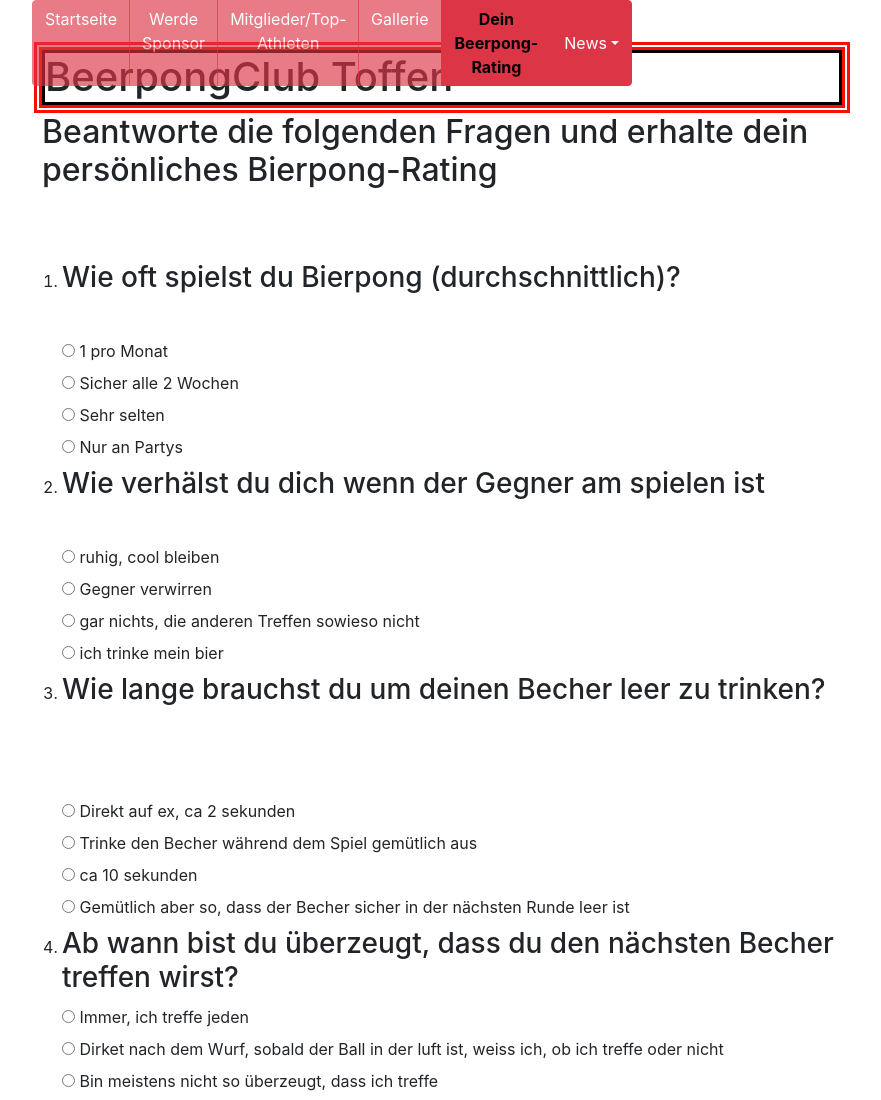
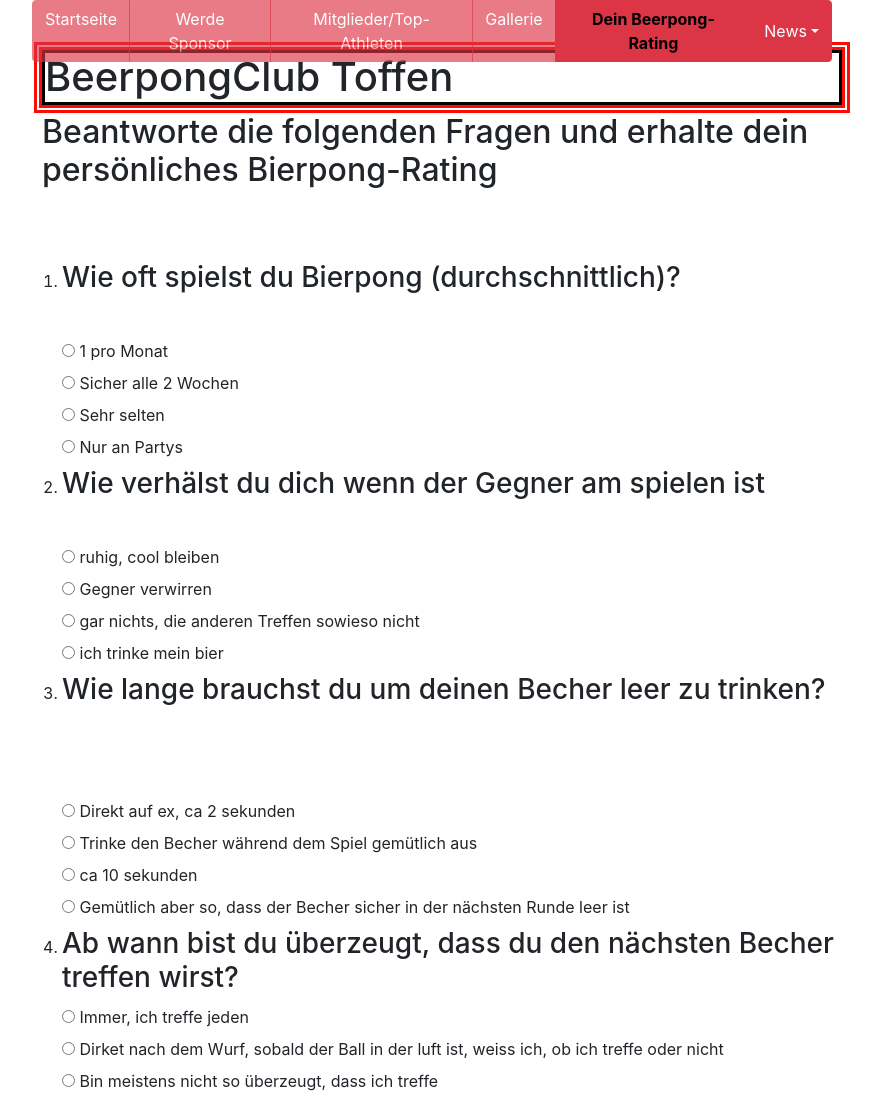
Before and after one commit to leehmae/leehmae.github.io, a plain HTML site: page index.html in a window 1280 px wide. Shown: the top 1100 px of the page, without its empty margins (198-1079 px from the left). Drawn offline with nearby package versions, Linux system fonts and the light colour scheme.

Commit message:
Update index.html

```diff
--- a/index.html
+++ b/index.html
@@ -31,7 +31,7 @@
     </div>
 
 
-    <div class="head" style="width: 600px;">
+    <div class="head" style="width: 800px;">
       <div class="btn-group">
           <a role="button" class="btn btn-danger disabled" href="Startseite.html" >Startseite</a>
           <a role="button" class="btn btn-danger disabled" href="Sponsoring.html" >Werde Sponsor</a>
```
